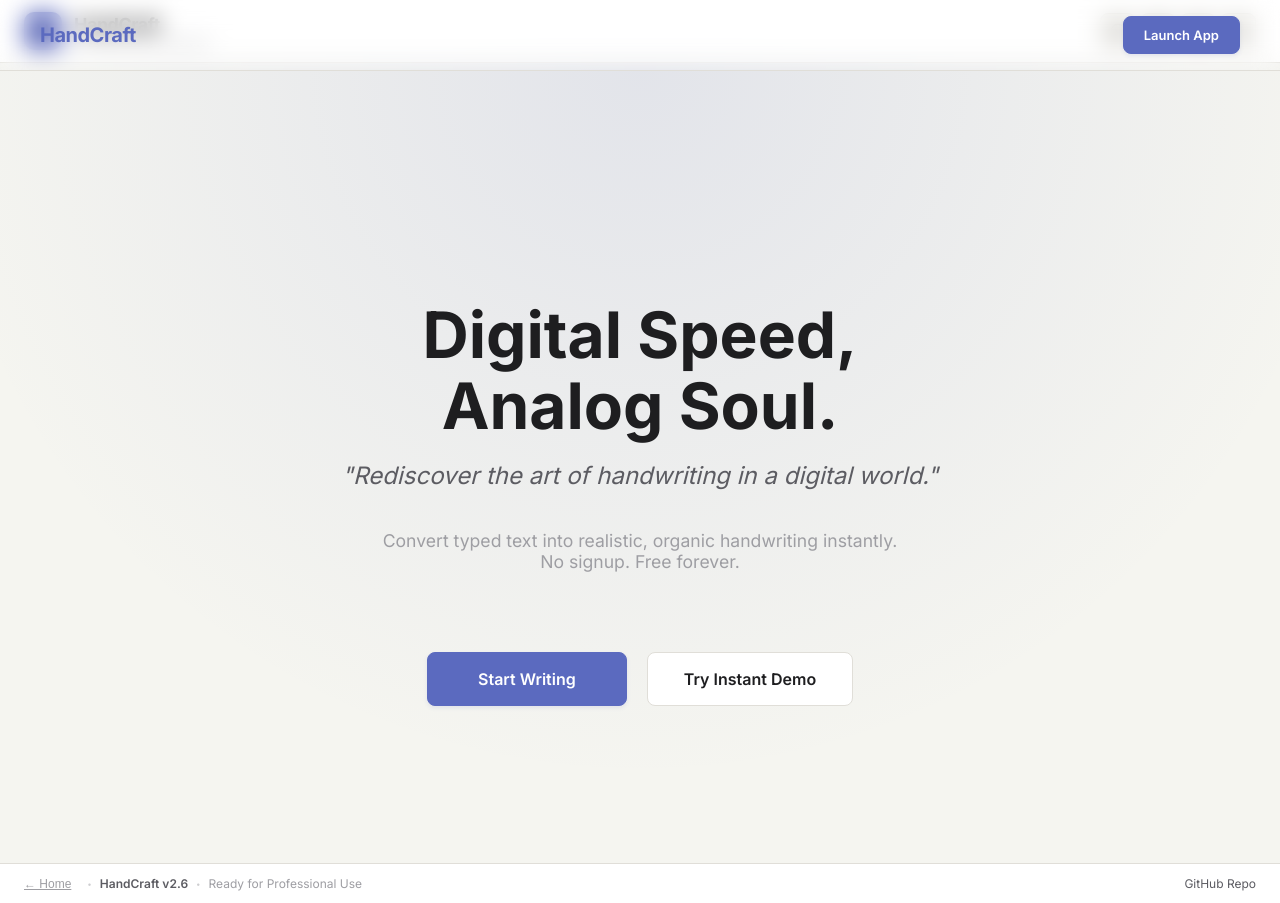
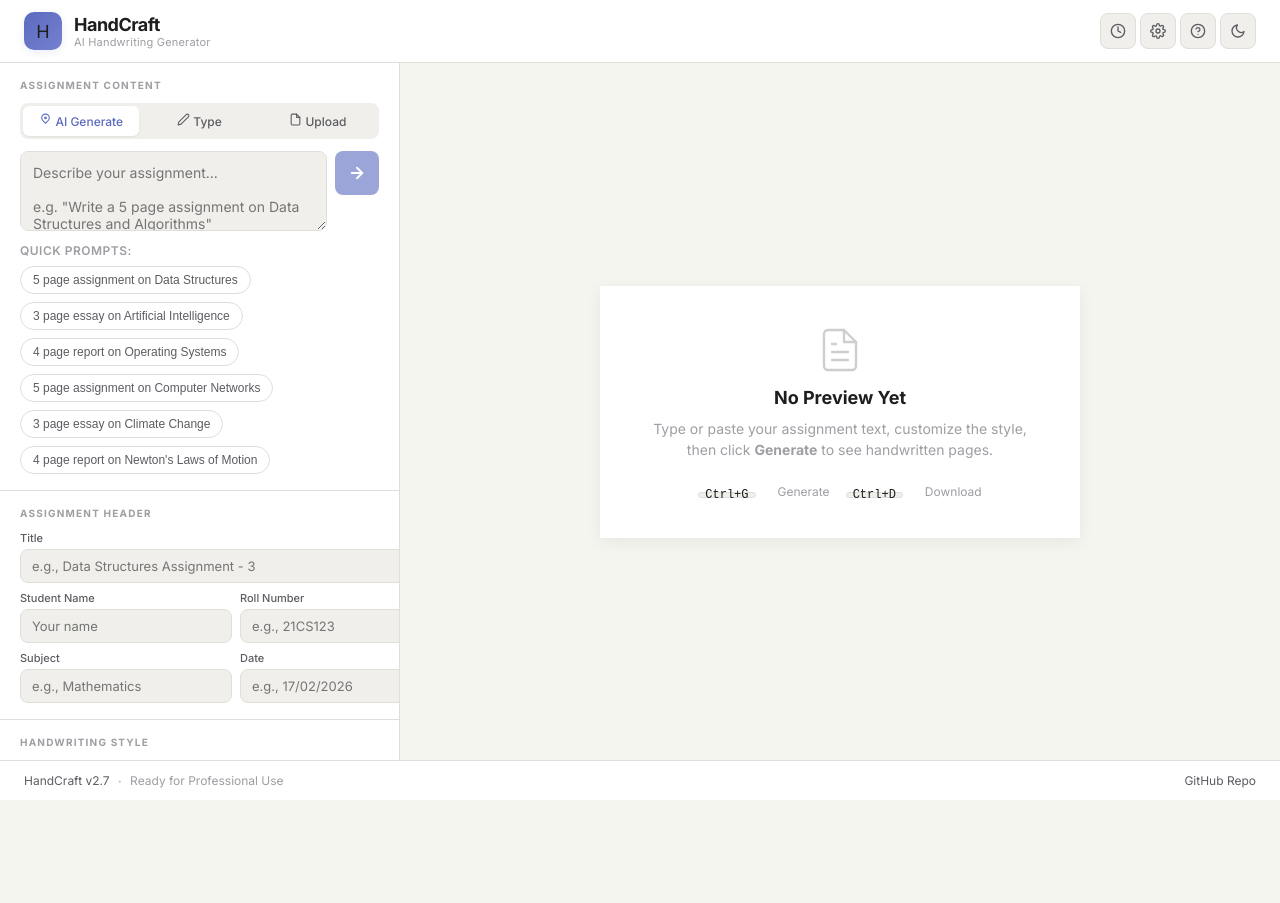
Before and after one commit to thakuradithya12/HandCraft, a React (Vite) app: page / in a window 1280 px wide. After the commit the page ends 800 px from the top, so only its background shows below. Built offline with nearby package versions, Linux system fonts and the light colour scheme; a web font is replaced by a local one.

Commit message:
feat: remove landing page, launch directly into app

```diff
--- a/src/App.jsx
+++ b/src/App.jsx
@@ -69,7 +69,7 @@ export default function App() {
     });
 
     // SaaS specific state
-    const [isAppStarted, setIsAppStarted] = useState(() => !!localStorage.getItem('hw-text'));
+    const [isAppStarted, setIsAppStarted] = useState(true);
     const [showSetupGuide, setShowSetupGuide] = useState(false);
 
     useEffect(() => {
@@ -430,37 +430,9 @@ export default function App() {
                 )
             }
 
-            {/* SaaS Landing Page */}
-            {
-                !isAppStarted && (
-                    <div className="saas-landing fade-in" style={{ minHeight: '100vh', display: 'flex', flexDirection: 'column' }}>
-                        <nav className="landing-nav">
-                            <div className="nav-logo">HandCraft</div>
-                            <div className="nav-links">
-                                <button className="btn-primary nav-btn" onClick={startApp}>Launch App</button>
-                            </div>
-                        </nav>
-
-                        <header className="landing-hero-saas" style={{ flex: 1, display: 'flex', flexDirection: 'column', justifyContent: 'center', alignItems: 'center', paddingBottom: '80px' }}>
-                            <h1 style={{ fontSize: '4rem', marginBottom: '20px', lineHeight: '1.1' }}>Digital Speed,<br /><span className="text-gradient">Analog Soul.</span></h1>
-                            <p style={{ fontSize: '1.5rem', color: 'var(--text-secondary)', fontStyle: 'italic', marginBottom: '40px' }}>"Rediscover the art of handwriting in a digital world."</p>
-
-                            <p style={{ maxWidth: '600px', margin: '0 auto 40px', fontSize: '1.1rem', color: 'var(--text-muted)' }}>
-                                Convert typed text into realistic, organic handwriting instantly. <br />
-                                No signup. Free forever.
-                            </p>
-
-                            <div className="hero-actions-saas">
-                                <button className="btn-primary hero-btn-lg" onClick={startApp}>Start Writing</button>
-                                <button className="btn-secondary hero-btn-lg" onClick={() => handleAiGenerate('Write a short story about a robot learning to write', true)}>Try Instant Demo</button>
-                            </div>
-                        </header>
-                    </div>
-                )
-            }
 
             {/* Main Editor Content */}
-            <div className={`app-main ${!isAppStarted ? 'hidden' : ''}`}>
+            <div className="app-main">
                 <aside className="controls-panel">
                     <TextInput
                         text={text}
@@ -519,9 +491,7 @@ export default function App() {
 
             <footer className="professional-footer">
                 <div className="footer-left">
-                    <button className="footer-link" onClick={() => { setIsAppStarted(false); window.scrollTo(0, 0); }} style={{ background: 'none', border: 'none', cursor: 'pointer', padding: 0, color: 'inherit', fontSize: 'inherit', textDecoration: 'underline', marginRight: '8px' }}>← Home</button>
-                    <span className="footer-dot">•</span>
-                    <span className="footer-tag">HandCraft v2.6</span>
+                    <span className="footer-link">HandCraft v2.7</span>
                     <span className="footer-dot">•</span>
                     <span>Ready for Professional Use</span>
                 </div>
```
